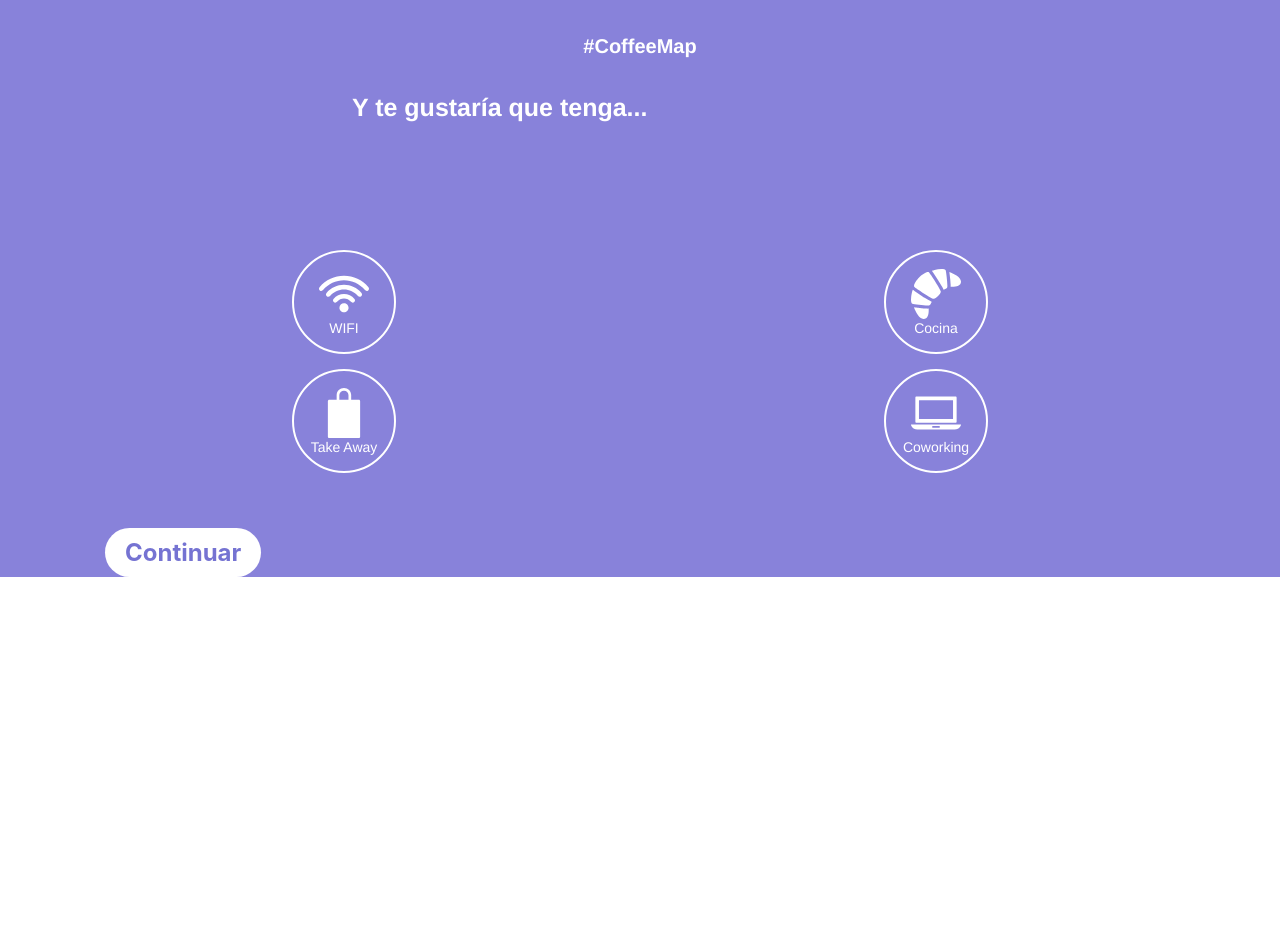
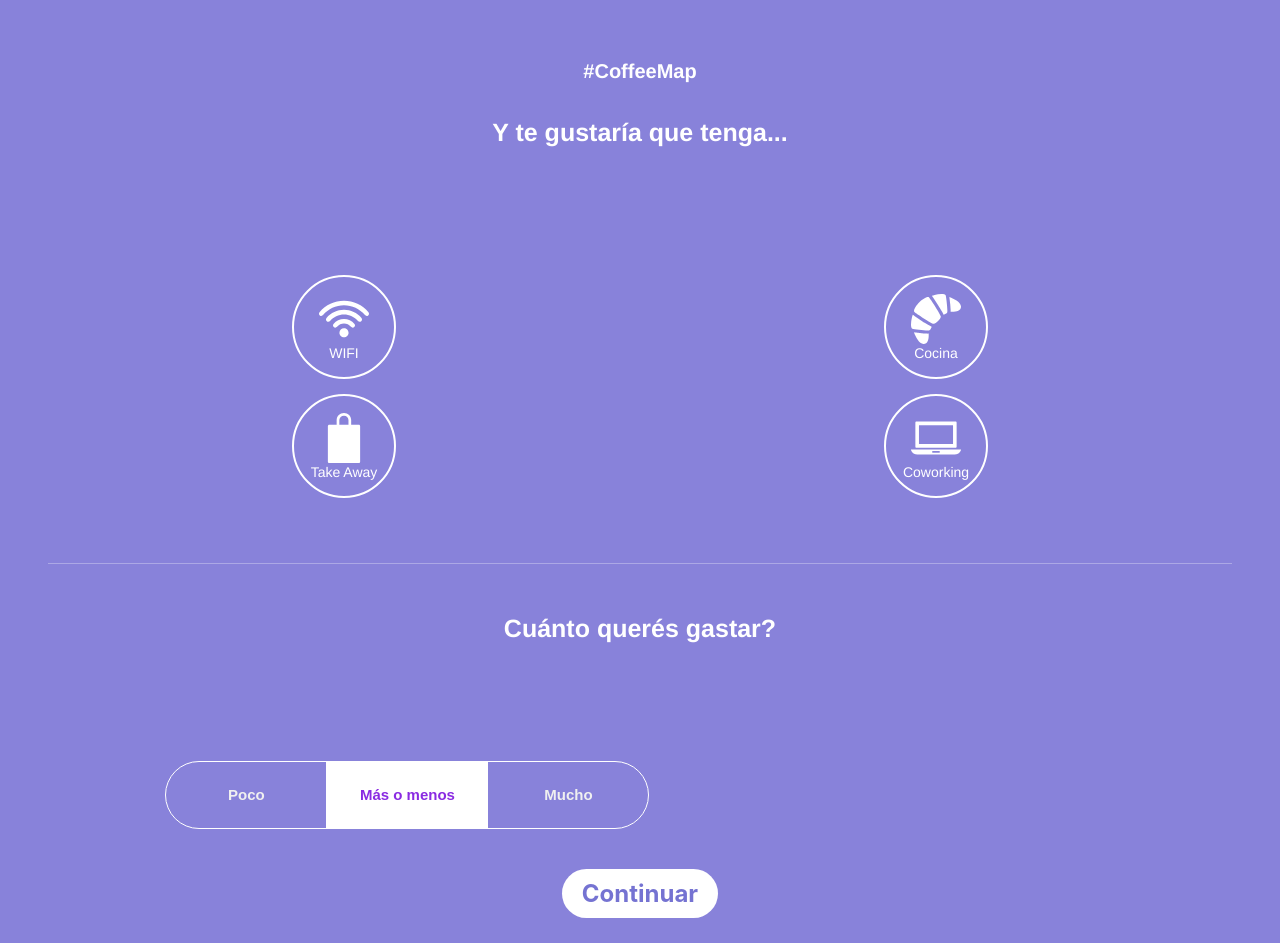
Before and after one commit to chicasprogramando/coffeemap, a Vue app: page /filter in a window 1280 px wide. Before the commit the page ends 800 px from the top, so only its background shows below. Built offline with nearby package versions, Linux system fonts and the light colour scheme.

Commit message:
added components to visualIntroStep2

```diff
--- a/src/components/InputRadio/InputRadio.vue
+++ b/src/components/InputRadio/InputRadio.vue
@@ -35,7 +35,12 @@ export default {
 
 
 <style scoped>
+    .input-group{
+        width: 80%;
+        margin: 0 auto;
+    }
     .input-group-radio {
+
         position: relative;
         white-space: nowrap;
         display: table-cell;
--- a/src/pages/VisualIntroStep2/VisualIntroStep2.vue
+++ b/src/pages/VisualIntroStep2/VisualIntroStep2.vue
@@ -29,6 +29,12 @@
             </div>
 
             </div>
+            <div :class="$style.wrapperCuantoPagar">
+              <p :class="$style.likeText">Cuánto querés gastar?</p>
+              <div :class="$style.wrapperRadio">
+                <InputRadio :class="$style.inputRadio" ></InputRadio>
+              </div>
+            </div>
         </div>
              <div :class="$style.button">
             <button-general :class="$style.buttonWidth" button-text="Continuar" size="large" @click="handleClick"></button-general>
@@ -42,13 +48,15 @@
 import AppHeader from "../../components/AppHeader/AppHeader"
 import ButtonGeneral from "../../components/ButtonGeneral/ButtonGeneral"
 import Icon from "../../components/Icon/Icon"
+import InputRadio from "../../components/InputRadio/InputRadio.vue"
 
 export default {
   name: "VisualIntroStep2",
   components: {
     AppHeader,
     ButtonGeneral,
-    Icon
+    Icon,
+    InputRadio
   },
   methods: {
     handleClick() {
@@ -63,18 +71,24 @@ export default {
   font-weight: bold;
   font-size: 25px;
   margin: 0 auto;
-  max-width: 45%;
+  max-width: 60%;
   color: white;
   margin-bottom: 10%;
+  text-align: center;
 }
 
 .background {
   background-color: #8882da;
+  height: 100%;
+  width: 100%;
+  padding: 25px 0px;
 }
 
 .iconitos {
   display: flex;
   flex-wrap: wrap;
+  justify-content: center;
+  align-items: center;
   color: white;
   padding: 0 48px 40px;
 }
@@ -102,7 +116,24 @@ export default {
   fill: white;
 }
 
+.wrapperCuantoPagar {
+  width: 100%;
+  margin: 0 auto;
+  margin-top: 50px;
+  padding-top: 50px;
+  border-top: 1px solid rgba(255,255,255,0.3);
+  text-align: center;
+}
+
+.wrapperRadio {
+
+}
+
+.inputRadio {
+
+}
+
 .button {
-  margin-left: 105px;
+  text-align: center;
 }
 </style>
```
